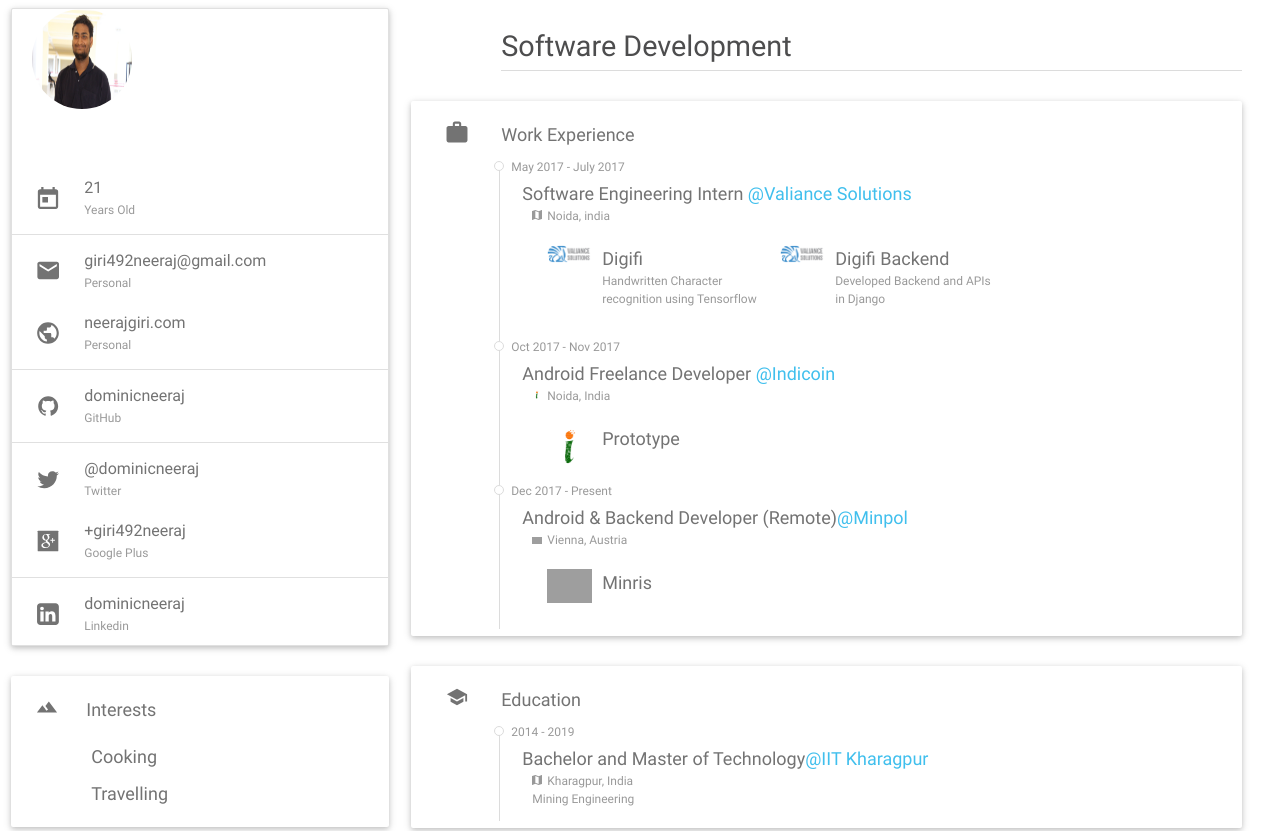
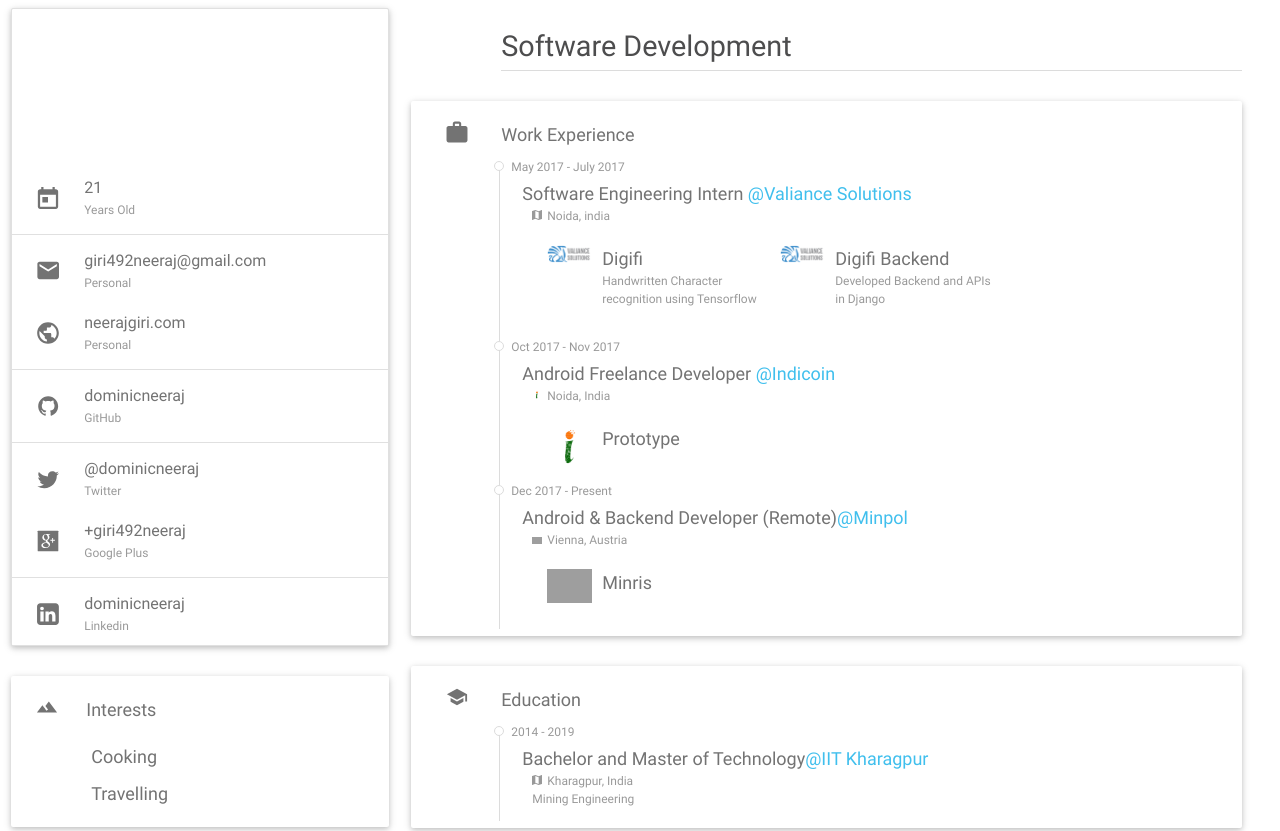
Before and after one commit to shadowpint/dominicneeraj.github.io, a plain HTML site: page index.html in a window 1280 px wide. Shown: the top 831 px of the page. Drawn offline with nearby package versions, Linux system fonts and the light colour scheme; grey boxes are pictures that could not be loaded.

Commit message:
dp removed

```diff
--- a/index.html
+++ b/index.html
@@ -22,7 +22,7 @@
 
         <div class="collection card-panel" style="padding: 0px">
           <div class="collection-header about_me_header">
-          <img src="img/ico_dp.jpg" class="circle" style=" width: 100px;height: 100px;margin-left: 20px">
+
             <span class="name">Neeraj Giri</span>
           </div>
 
```
